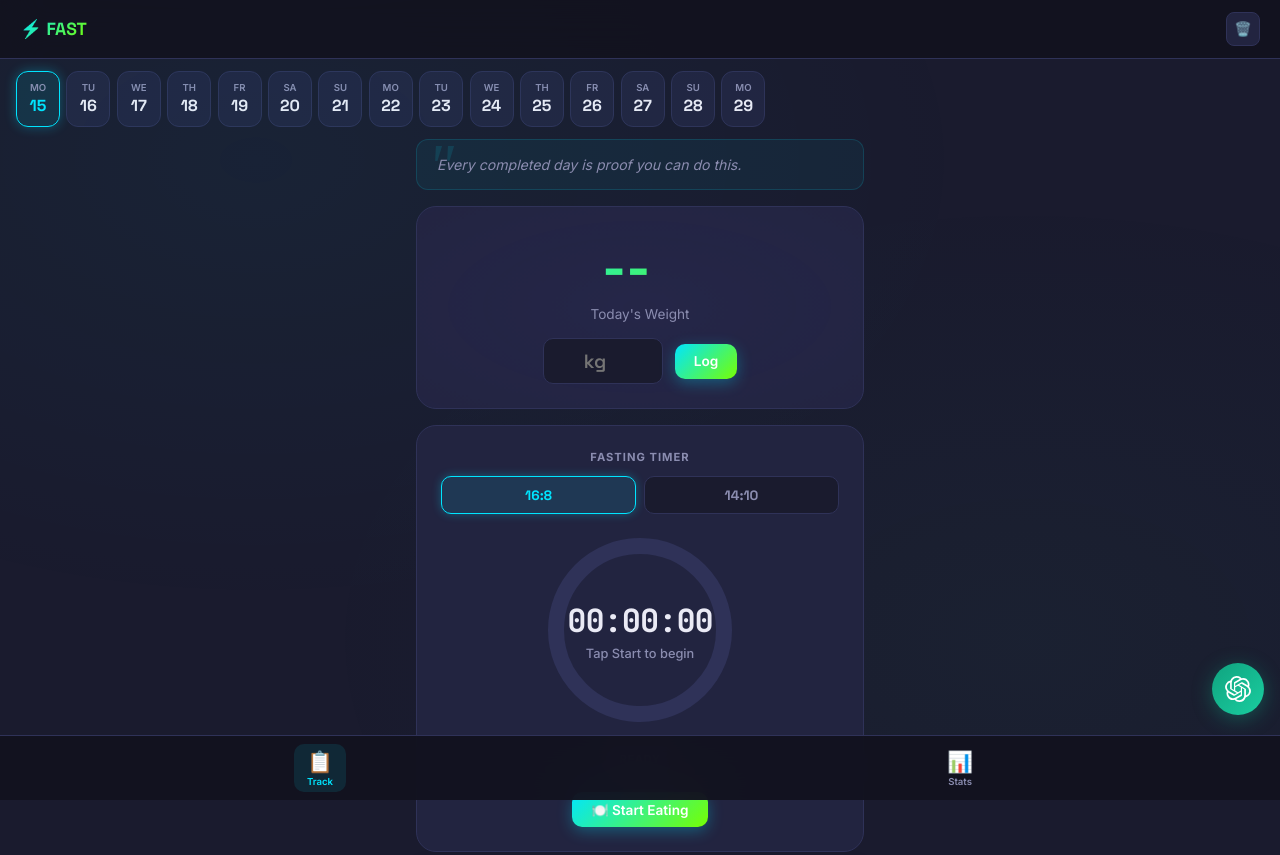
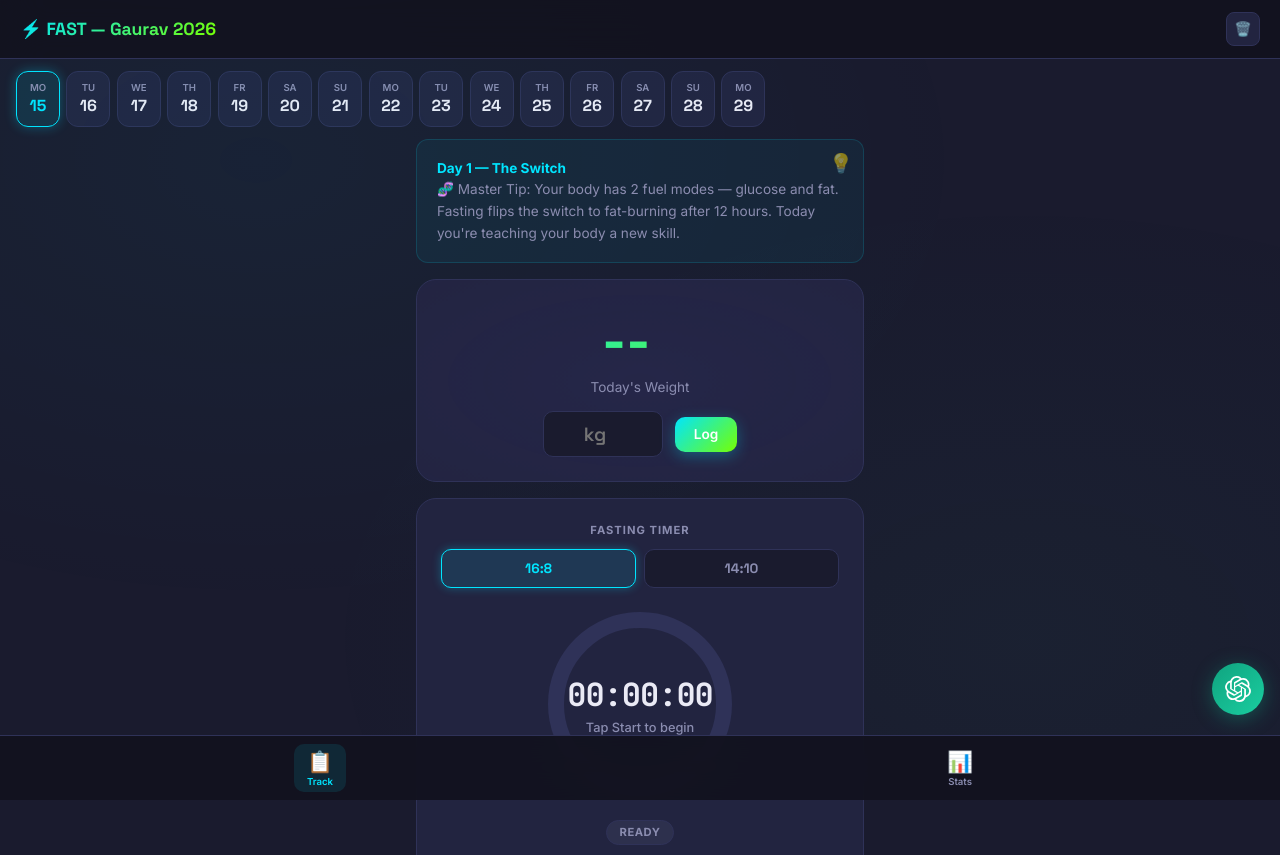
Before and after one commit to Gaurav2025-ai/if_tracker, a plain HTML site: page index.html in a window 1280 px wide. Shown: the top 855 px of the page. Drawn offline with Linux system fonts and the light colour scheme.

Commit message:
Update index.html

```diff
--- a/index.html
+++ b/index.html
@@ -337,22 +337,21 @@
             background: rgba(0,229,255,0.05);
             border: 1px solid rgba(0,229,255,0.15);
             border-radius: 12px;
-            padding: 1rem 1.25rem;
+            padding: 1.1rem 1.25rem;
             margin-bottom: 1rem;
-            font-style: italic;
-            font-size: 0.88rem;
+            font-size: 0.85rem;
             color: var(--text-muted);
             position: relative;
             overflow: hidden;
+            line-height: 1.6;
         }
 
         .motivation::before {
-            content: '"';
+            content: '💡';
             position: absolute;
-            top: -10px; left: 10px;
-            font-size: 4rem;
-            color: rgba(0, 229, 255, 0.12);
-            font-family: serif;
+            top: 8px; right: 10px;
+            font-size: 1.2rem;
+            opacity: 0.5;
         }
 
         .motivation span { position: relative; }
@@ -432,7 +431,7 @@
 <body>
 
 <header class="header">
-    <h1>⚡ FAST</h1>
+    <h1>⚡ FAST — Gaurav 2026</h1>
     <div style="display:flex; gap:0.5rem;">
         <button class="btn-icon" onclick="resetAll()">🗑️</button>
     </div>
@@ -609,26 +608,30 @@
 // MOTIVATION
 // ═══════════════════════════════════════
 const QUOTES = [
-    "Your body is not a temple. It's a machine. Feed it right, push it hard, it performs.",
-    "16 hours of fasting is nothing. You sleep through half of it.",
-    "Every hour fasting, your body burns stored fat. That's the deal.",
-    "Discipline weighs ounces. Regret weighs tons.",
-    "You don't have to be extreme. Just consistent.",
-    "The scale is a trend, not a verdict. Trust the process.",
-    "Hunger is temporary. The results are permanent.",
-    "You're not starving. You're giving your body time to heal.",
-    "Small daily improvements lead to stunning results.",
-    "The first week is the hardest. After that, your body adapts.",
-    "Water is your best friend during fasting. Drink up.",
-    "Every completed day is proof you can do this.",
-    "Autophagy kicks in around 16 hours. That's cellular cleanup.",
-    "You chose this. That means you can do this.",
-    "Progress, not perfection. One day at a time."
+    { day: 1, tip: "🧬 Master Tip: Your body has 2 fuel modes — glucose and fat. Fasting flips the switch to fat-burning after 12 hours. Today you're teaching your body a new skill.", badge: "Day 1 — The Switch" },
+    { day: 2, tip: "🔥 Master Tip: At 14-16 hours fasted, your insulin drops to baseline. This is when stubborn belly fat becomes accessible. Most people never reach this state because they snack.", badge: "Day 2 — Insulin Reset" },
+    { day: 3, tip: "🧠 Master Tip: Fasting increases BDNF (Brain-Derived Neurotrophic Factor) by 400%. This protein grows new brain cells. You're not just losing weight — you're getting sharper.", badge: "Day 3 — Brain Boost" },
+    { day: 4, tip: "💪 Master Tip: Growth Hormone spikes up to 500% during fasting. This is why muscle is preserved — your body releases HGH to protect lean tissue while burning fat.", badge: "Day 4 — HGH Surge" },
+    { day: 5, tip: "🔄 Master Tip: Autophagy (cellular cleanup) peaks at 16-24 hours fasted. Your cells literally eat their own damaged parts and rebuild. This is anti-aging at the cellular level.", badge: "Day 5 — Autophagy" },
+    { day: 6, tip: "⚡ Master Tip: After 5 days of consistent IF, your body's fat oxidation rate increases by 60%. You're now burning fat more efficiently than day 1 — even at rest.", badge: "Day 6 — Fat Adapted" },
+    { day: 7, tip: "🏆 Master Tip: 1 week in — your ghrelin (hunger hormone) has already started resetting to your new meal times. The hunger you felt on day 1? It's weaker now. That's adaptation.", badge: "Day 7 — Ghrelin Reset" },
+    { day: 8, tip: "🧪 Master Tip: Fasting reduces inflammation markers (CRP, IL-6) by 40-50%. Chronic inflammation causes water retention and bloating. Less inflammation = visible results faster.", badge: "Day 8 — Inflammation Drop" },
+    { day: 9, tip: "🫀 Master Tip: Research shows IF improves heart health markers within 2 weeks — lower triglycerides, better cholesterol ratio, reduced blood pressure. Your heart thanks you.", badge: "Day 9 — Heart Health" },
+    { day: 10, tip: "🎯 Master Tip: You've now completed 10 days. Studies show it takes 10 days to form a neural pathway for a new habit. IF is becoming your default — not a challenge.", badge: "Day 10 — Habit Formed" },
+    { day: 11, tip: "🧬 Master Tip: Fasting activates the AMPK pathway — your body's energy sensor. It forces cells to become more efficient, recycling old mitochondria for new, powerful ones.", badge: "Day 11 — Cell Power-Up" },
+    { day: 12, tip: "💧 Master Tip: During fasting, your kidneys improve sodium handling. This means less water retention. Many people see a 'whoosh' effect around days 10-14 where weight drops suddenly.", badge: "Day 12 — The Whoosh" },
+    { day: 13, tip: "🏋️ Master Tip: Training in a fasted state increases fat oxidation by 20% more than fed training. Your morning exercise before breakfast? That's scientifically optimized fat burning.", badge: "Day 13 — Fasted Training" },
+    { day: 14, tip: "📊 Master Tip: After 2 weeks of IF, your metabolic flexibility is dramatically improved. Your body can now switch between glucose and fat seamlessly — that's metabolic health.", badge: "Day 14 — Metabolic Flex" },
+    { day: 15, tip: "👑 Master Tip: 15 days done. Research shows people who complete 2+ weeks of IF are 80% more likely to sustain it long-term. You've crossed the threshold. This is your lifestyle now.", badge: "Day 15 — Lifestyle Locked" }
 ];
 
 function showMotivation() {
-    const q = QUOTES[Math.floor(Math.random() * QUOTES.length)];
-    document.getElementById('quoteText').textContent = q;
+    const start = new Date(getStartDate());
+    const now = new Date(selectedDay);
+    const dayNum = Math.floor((now - start) / 86400000) + 1;
+    const idx = Math.max(0, Math.min(dayNum - 1, QUOTES.length - 1));
+    const q = QUOTES[idx];
+    document.getElementById('quoteText').innerHTML = `<strong style="color: var(--primary); font-style: normal;">${q.badge}</strong><br>${q.tip}`;
 }
 
 // ═══════════════════════════════════════
@@ -670,6 +673,7 @@
     selectedDay = key;
     renderDaySelector();
     loadDayUI();
+    showMotivation();
 }
 
 // ═══════════════════════════════════════
```
